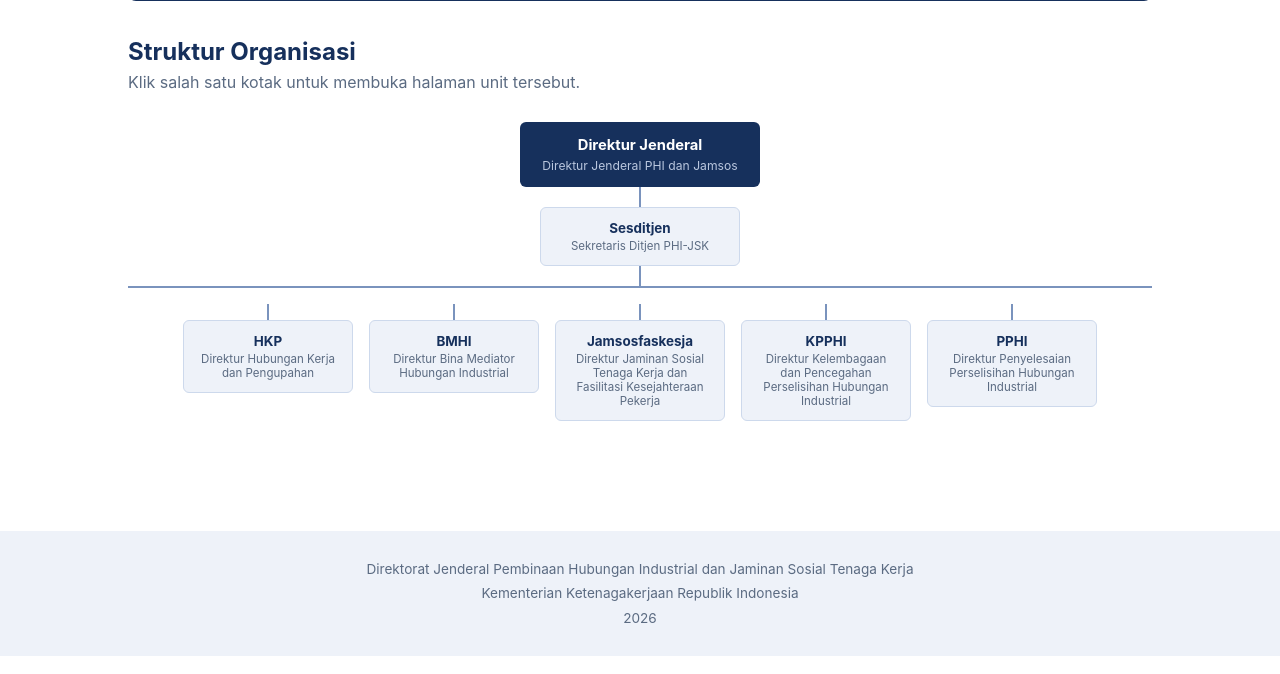
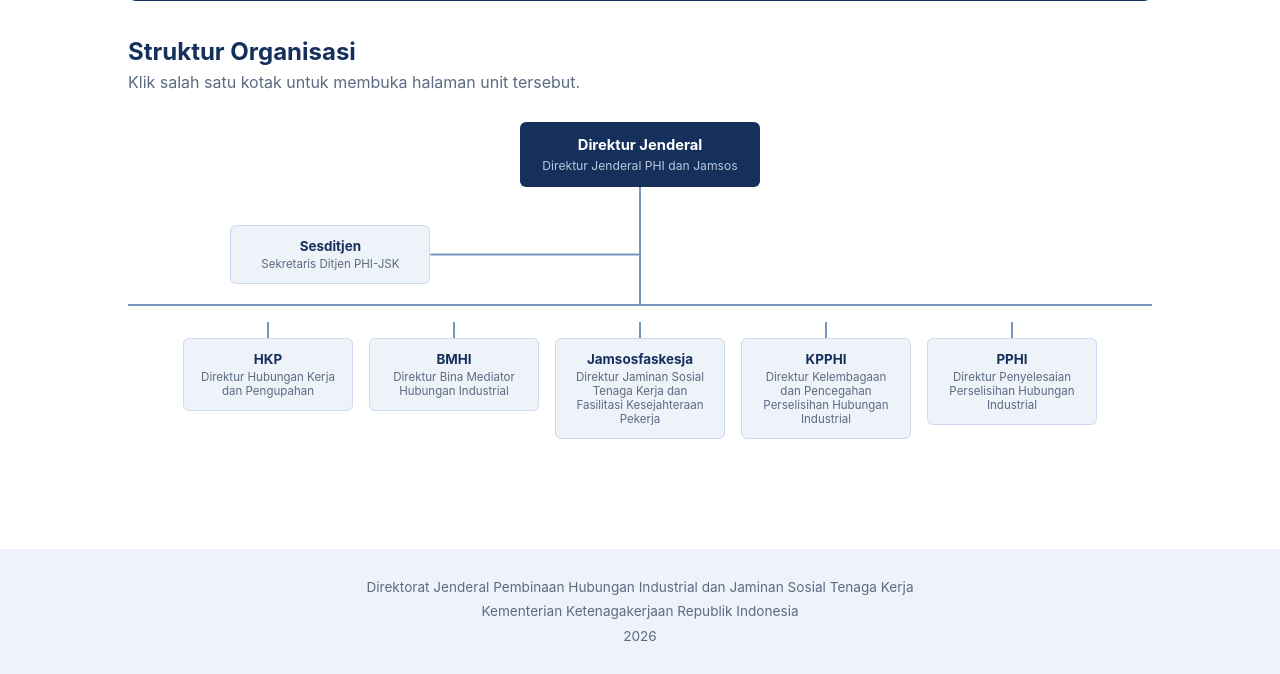
Before and after one commit to RezkyRD/Website-PHIJSK, a Django app: page / in a window 1280 px wide. Shown: the part 1343-2017 px from the top of the page. Run offline with Django 5.2, Linux system fonts and the light colour scheme; data comes from the database, SQL or seed files in the repository; parts of the project's set-up code (start-up, migrations or seed data) failed here and were passed over.

Commit message:
sesditjen

```diff
--- a/konten/templates/konten/beranda.html
+++ b/konten/templates/konten/beranda.html
@@ -77,37 +77,39 @@
   <p style="color: var(--muted); margin-top:0;">Klik salah satu kotak untuk membuka halaman unit tersebut.</p>
 
   <style>
-    .org-outer { display:flex; flex-direction:column; align-items:center; margin-top:30px; }
+    .org-outer { position:relative; display:flex; flex-direction:column; align-items:center; margin-top:30px; }
     .org-root { background: var(--navy); color:#fff; border-radius:6px; padding:14px 22px; text-align:center; min-width:220px; }
+    .org-sesditjen-row { width:100%; margin-top:38px; }
     .org-sesditjen { display:block; text-decoration:none; background:#eef2f9; border:1px solid #cdd9ec; border-radius:6px;
-                     padding:12px 18px; text-align:center; width:200px; color:var(--navy); }
+                     padding:12px 18px; text-align:center; width:200px; color:var(--navy); margin-left:10%; }
     .org-stem { width:2px; height:20px; background:#7a93bd; }
-    .org-bar-full { width:100%; border-top:2px solid #7a93bd; }
+    .org-bar-full { width:100%; border-top:2px solid #7a93bd; margin-top:20px; }
     .org-scroll { display:flex; overflow-x:auto; width:100%; padding-bottom:10px; }
     .org-row { flex:0 0 auto; margin:0 auto; display:flex; gap:16px; flex-wrap:nowrap; margin-top:16px; }
     .org-col { display:flex; flex-direction:column; align-items:center; flex-shrink:0; }
     .org-box { display:block; text-decoration:none; background:#eef2f9; border:1px solid #cdd9ec; border-radius:6px;
                padding:12px 16px; text-align:center; width:170px; color:var(--navy); }
   </style>
-  <div class="org-outer">
+  <div class="org-outer" id="org-wrap">
+    <svg id="org-svg" style="position:absolute; top:0; left:0; width:100%; height:100%; overflow:visible; pointer-events:none;"></svg>
 
     <!-- Dirjen -->
-    <div class="org-root">
+    <div class="org-root" id="org-dirjen">
       <div style="font-weight:700; font-size:0.92rem;">{% if profil.nama_dirjen %}{{ profil.nama_dirjen }}{% else %}Direktur Jenderal{% endif %}</div>
       <div style="font-size:0.76rem; color:#b9c6de; margin-top:4px;">Direktur Jenderal PHI dan Jamsos</div>
     </div>
-    <div class="org-stem"></div>
 
     {% if sekretariat %}
-    <!-- Sesditjen sebagai tingkatan tersendiri, di antara Dirjen dan baris Direktorat -->
-    <a href="{% url 'konten:unit_detail' sekretariat.slug %}" class="org-sesditjen">
-      <div style="font-weight:700; font-size:0.84rem;">{% if sekretariat.nama_pejabat %}{{ sekretariat.nama_pejabat }}{% else %}{{ sekretariat.singkatan }}{% endif %}</div>
-      <div style="font-size:0.72rem; color:var(--muted); margin-top:3px;">{{ sekretariat.jabatan|default:sekretariat.nama }}</div>
-    </a>
-    <div class="org-stem"></div>
+    <!-- Sesditjen bercabang ke samping; garis dihitung & digambar lewat JS supaya presisi di semua ukuran layar -->
+    <div class="org-sesditjen-row">
+      <a href="{% url 'konten:unit_detail' sekretariat.slug %}" class="org-sesditjen" id="org-sesditjen">
+        <div style="font-weight:700; font-size:0.84rem;">{% if sekretariat.nama_pejabat %}{{ sekretariat.nama_pejabat }}{% else %}{{ sekretariat.singkatan }}{% endif %}</div>
+        <div style="font-size:0.72rem; color:var(--muted); margin-top:3px;">{{ sekretariat.jabatan|default:sekretariat.nama }}</div>
+      </a>
+    </div>
     {% endif %}
 
-    <div class="org-bar-full"></div>
+    <div class="org-bar-full" id="org-bar"></div>
 
     <!-- 5 Direktorat sejajar dalam satu baris; di layar sempit tinggal digeser, struktur tidak berubah -->
     <div class="org-scroll">
@@ -126,4 +128,56 @@
   </div>
 </section>
 
+<script>
+(function() {
+  var wrap = document.getElementById('org-wrap');
+  var svg = document.getElementById('org-svg');
+  var dirjen = document.getElementById('org-dirjen');
+  var sesditjen = document.getElementById('org-sesditjen');
+  var bar = document.getElementById('org-bar');
+  if (!wrap || !svg || !dirjen) return;
+
+  function draw() {
+    while (svg.firstChild) { svg.removeChild(svg.firstChild); }
+    var wrapRect = wrap.getBoundingClientRect();
+    var dirjenRect = dirjen.getBoundingClientRect();
+    var dirjenCenterX = dirjenRect.left + dirjenRect.width / 2 - wrapRect.left;
+    var dirjenBottomY = dirjenRect.bottom - wrapRect.top;
+    var lines = [];
+
+    if (sesditjen && bar) {
+      var sesRect = sesditjen.getBoundingClientRect();
+      var barRect = bar.getBoundingClientRect();
+      var sesCenterY = sesRect.top + sesRect.height / 2 - wrapRect.top;
+      var sesRightX = sesRect.right - wrapRect.left;
+      var barY = barRect.top - wrapRect.top;
+      // batang utama lurus dari Dirjen turun sampai ke garis horizontal Direktorat
+      lines.push([dirjenCenterX, dirjenBottomY, dirjenCenterX, barY]);
+      // cabang mendatar dari batang utama ke Sesditjen
+      lines.push([dirjenCenterX, sesCenterY, sesRightX, sesCenterY]);
+    } else if (bar) {
+      var barRect2 = bar.getBoundingClientRect();
+      var barY2 = barRect2.top - wrapRect.top;
+      lines.push([dirjenCenterX, dirjenBottomY, dirjenCenterX, barY2]);
+    }
+
+    lines.forEach(function(l) {
+      var line = document.createElementNS('http://www.w3.org/2000/svg', 'line');
+      line.setAttribute('x1', l[0]);
+      line.setAttribute('y1', l[1]);
+      line.setAttribute('x2', l[2]);
+      line.setAttribute('y2', l[3]);
+      line.setAttribute('stroke', '#7a93bd');
+      line.setAttribute('stroke-width', '2');
+      svg.appendChild(line);
+    });
+  }
+
+  draw();
+  window.addEventListener('resize', draw);
+  window.addEventListener('load', draw);
+  if (document.fonts && document.fonts.ready) { document.fonts.ready.then(draw); }
+})();
+</script>
+
 {% endblock %}
```
